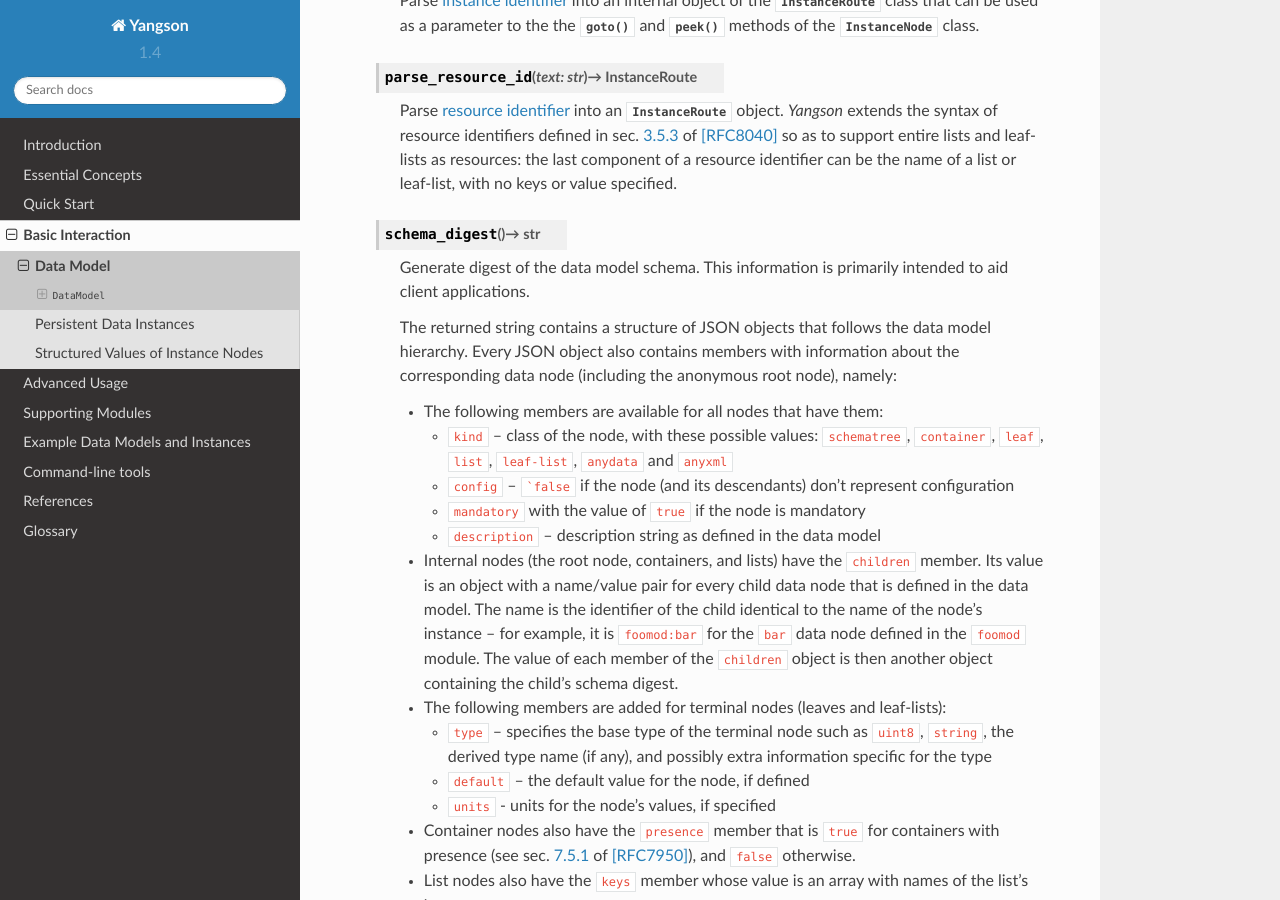
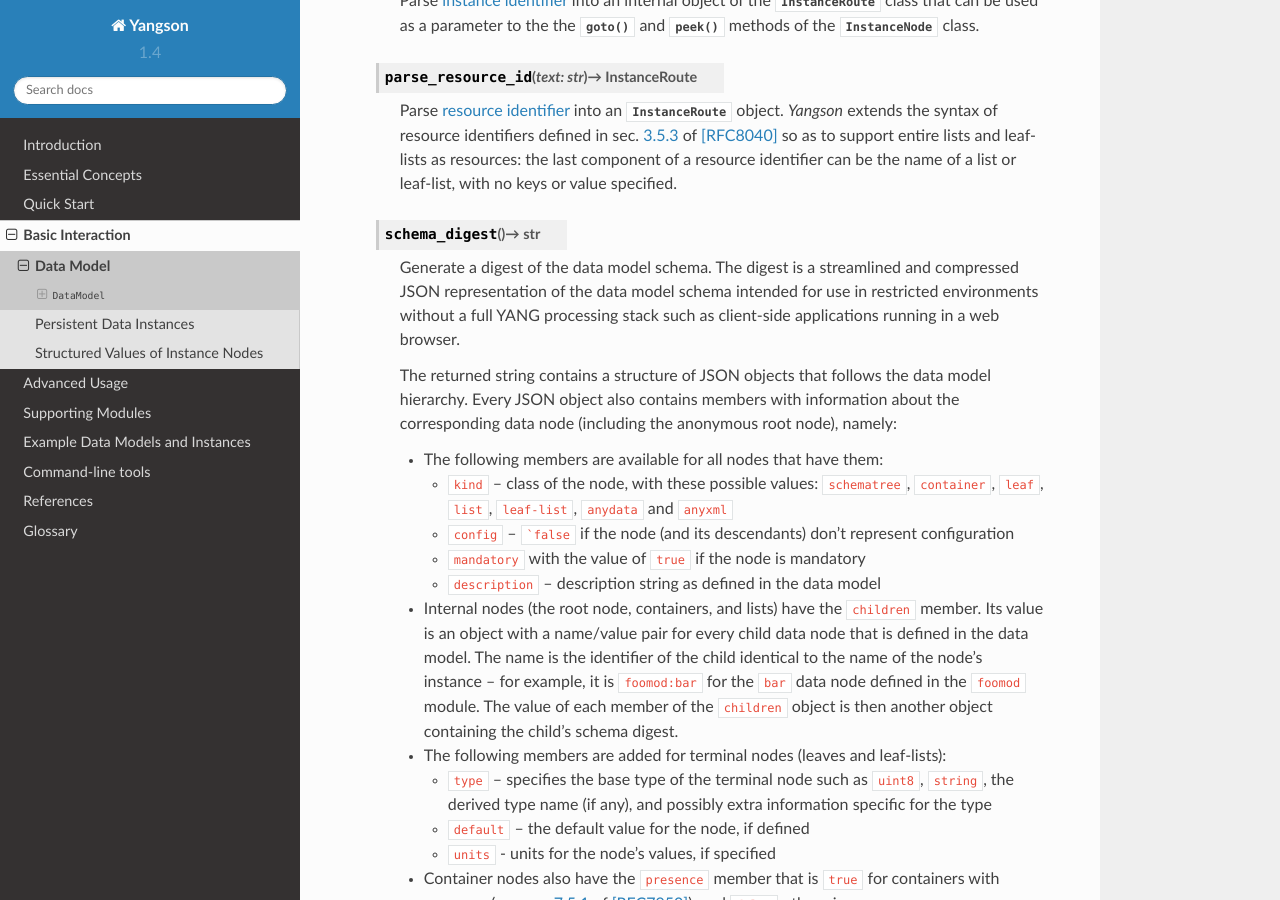
Before and after one commit to CZ-NIC/yangson, a Sphinx documentation site: the page built from docs/datamodel.rst, in a window 1280 px wide and 900 px high, scrolled down 3328 px. Built offline with Sphinx 7.4.7 and the Read the Docs theme 2.0.0, drawn with Linux system fonts in a browser that asks for light colours.

Commit message:
Expand documentation of schema_digest method.
This is based on Kent's suggestion in NETMOD ML from 2024-01-03.

```diff
--- a/docs/datamodel.rst
+++ b/docs/datamodel.rst
@@ -222,8 +222,11 @@ __ http://www.sphinx-doc.org/en/stable/ext/doctest.html
 
    .. method:: schema_digest() -> str
 
-      Generate digest of the data model schema. This information is
-      primarily intended to aid client applications.
+      Generate a digest of the data model schema. The digest is a
+      streamlined and compressed JSON representation of the data model
+      schema intended for use in restricted environments without a
+      full YANG processing stack such as client-side applications
+      running in a web browser.
 
       The returned string contains a structure of JSON objects that
       follows the data model hierarchy. Every JSON object also
```
